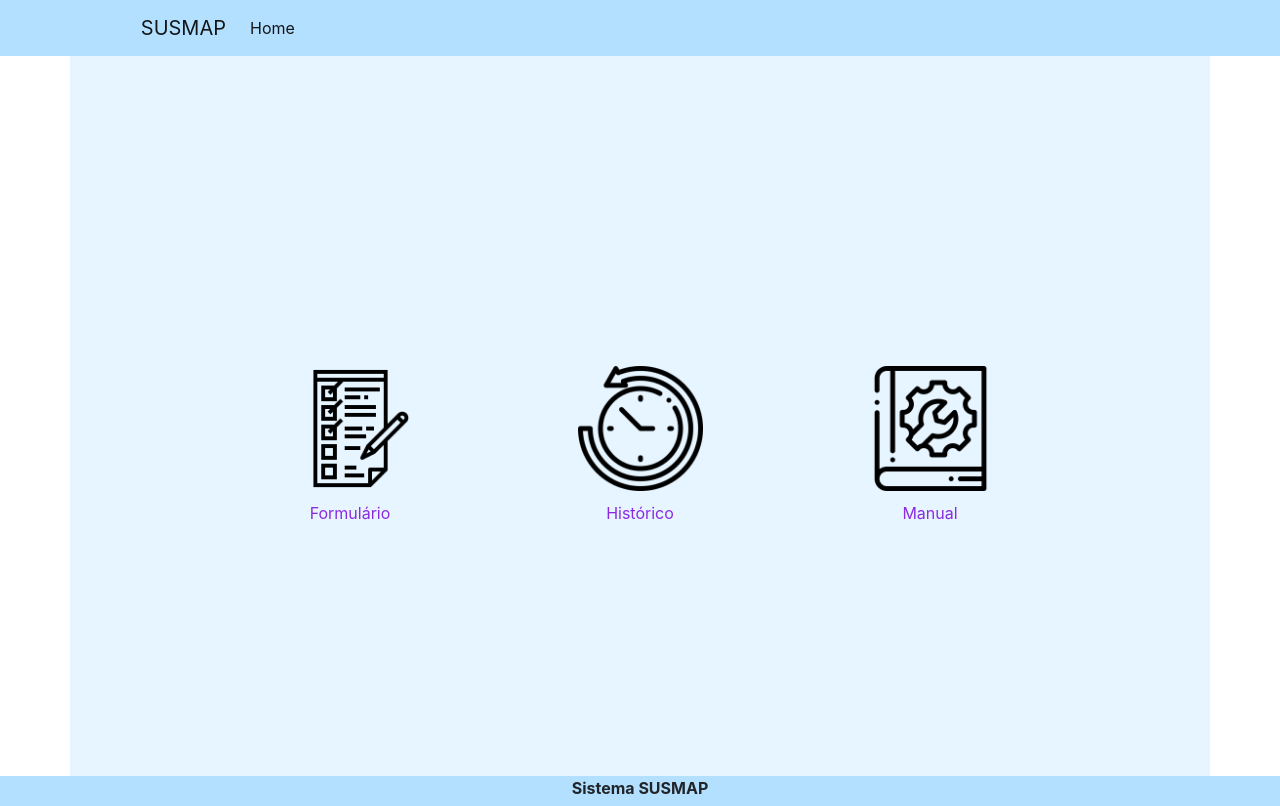
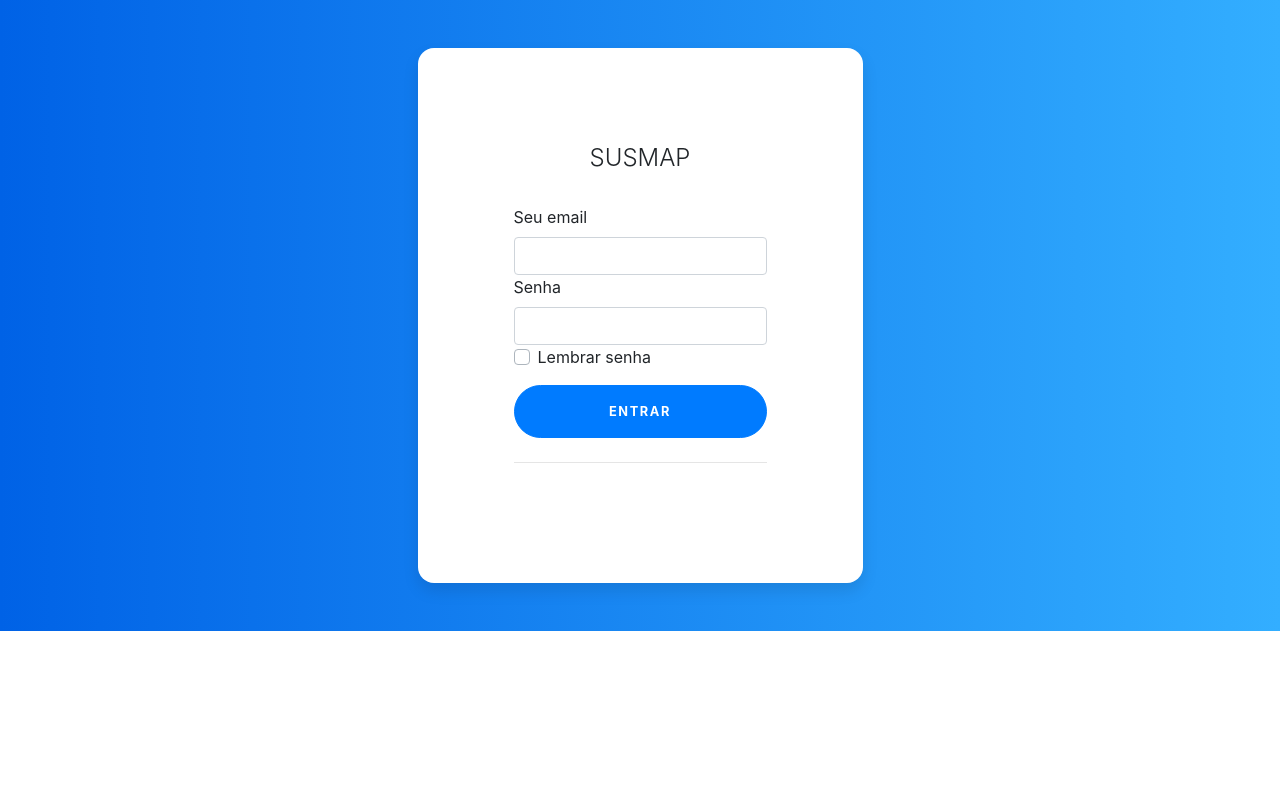
Before and after one commit to RoseGaldino/susmap, an Angular app: page / in a window 1280 px wide. Built offline with nearby package versions, Linux system fonts and the light colour scheme.

Commit message:
Foi criado a tela de Login.

```diff
--- a/src/app/app-routing.module.ts
+++ b/src/app/app-routing.module.ts
@@ -3,9 +3,11 @@ import { Routes, RouterModule } from '@angular/router';
 import {FormularioComponent} from './componentes/formulario/formulario.component';
 import { MenuComponent } from './componentes/menu/menu.component';
 import {UnidadeAtendimentoComponent} from './componentes/unidade-atendimento/unidade-atendimento.component';
+import {TelaLoginComponent} from './componentes/tela-login/tela-login.component'
 
 const routes: Routes = [
-  {path: '', component: MenuComponent},
+  {path: '', component: TelaLoginComponent},
+  {path: 'menu', component: MenuComponent},
   {path: 'formulario', component: FormularioComponent },
   {path: 'unidade-atendimento', component: UnidadeAtendimentoComponent }
 ];
--- a/src/app/app.component.html
+++ b/src/app/app.component.html
@@ -2,4 +2,4 @@
 <!-- <app-formulario></app-formulario> -->
 <app-cabecalho></app-cabecalho>
 <router-outlet></router-outlet>
-<app-rodape></app-rodape>
+<!--<app-rodape></app-rodape>-->
--- a/src/app/componentes/cabecalho/cabecalho.component.html
+++ b/src/app/componentes/cabecalho/cabecalho.component.html
@@ -1,4 +1,4 @@
-<nav class="navbar navbar-expand-lg navbar-light" style="background-color: #b3e0ff;">
+<nav  *ngIf="visualizarMenu()" class="navbar navbar-expand-lg navbar-light" style="background-color: #b3e0ff;">
     <a class="navbar-brand espaco" href="#" id="espaco">SUSMAP</a>
     <button class="navbar-toggler" type="button" data-toggle="collapse" data-target="#navbarNavAltMarkup" aria-controls="navbarNavAltMarkup" aria-expanded="false" aria-label="Toggle navigation">
       <span class="navbar-toggler-icon"></span>
--- a/src/app/componentes/cabecalho/cabecalho.component.ts
+++ b/src/app/componentes/cabecalho/cabecalho.component.ts
@@ -1,4 +1,5 @@
 import { Component, OnInit } from '@angular/core';
+import { Router } from '@angular/router';
 
 @Component({
   selector: 'app-cabecalho',
@@ -7,9 +8,20 @@ import { Component, OnInit } from '@angular/core';
 })
 export class CabecalhoComponent implements OnInit {
 
-  constructor() { }
+  constructor(private router: Router) { }
 
   ngOnInit() {
   }
 
+  visualizarMenu() {
+    if (this.router.url !== '/') {
+      console.log(this.router.url);
+      return true;
+    }
+    else {
+      console.log(this.router.url);
+      return false;
+    }
+  }
+
 }
--- a/src/app/componentes/menu/menu.component.html
+++ b/src/app/componentes/menu/menu.component.html
@@ -1,4 +1,3 @@
-<!-- <h1>SUSMAP</h1> -->
 <div class="container plano-externo">
   <div class="item item1">
     <a routerLink="/formulario" href="#" title="Clique para preencher o formulário">
--- a/src/app/componentes/menu/menu.component.ts
+++ b/src/app/componentes/menu/menu.component.ts
@@ -1,4 +1,6 @@
 import { Component, OnInit } from '@angular/core';
+import { Router } from '@angular/router';
+import { AuthService } from 'src/app/services/auth.service';
 
 @Component({
   selector: 'app-menu',
@@ -7,9 +9,14 @@ import { Component, OnInit } from '@angular/core';
 })
 export class MenuComponent implements OnInit {
 
-  constructor() { }
+  constructor(private authServices: AuthService) {
+
+   }
 
   ngOnInit() {
   }
 
+  visualizarMenu(){
+    return this.authServices.visualizarMenu();
+  };
 }
--- a/src/app/componentes/rodape/rodape.component.html
+++ b/src/app/componentes/rodape/rodape.component.html
@@ -1 +1 @@
-<footer class="rodape"><b>Sistema SUSMAP</b></footer>
+<footer *ngIf="visualizarMenu()" class="rodape"><b>Sistema SUSMAP</b></footer>
--- a/src/app/componentes/rodape/rodape.component.ts
+++ b/src/app/componentes/rodape/rodape.component.ts
@@ -1,4 +1,5 @@
 import { Component, OnInit } from '@angular/core';
+import { AuthService } from 'src/app/services/auth.service';
 
 @Component({
   selector: 'app-rodape',
@@ -7,9 +8,12 @@ import { Component, OnInit } from '@angular/core';
 })
 export class RodapeComponent implements OnInit {
 
-  constructor() { }
+  constructor(private authServices: AuthService) { }
 
   ngOnInit() {
   }
+  visualizarMenu(){
+    return this.authServices.visualizarMenu();
+  };
 
 }
--- a/src/app/componentes/tela-login/tela-login.component.css
+++ b/src/app/componentes/tela-login/tela-login.component.css
@@ -0,0 +1,34 @@
+.containerPrincipal {
+    background: #007bff;
+    background: linear-gradient(to right, #0062E6, #33AEFF);
+  }
+
+.card-signin {
+    border: 0;
+    border-radius: 1rem;
+    box-shadow: 0 0.5rem 1rem 0 rgba(0, 0, 0, 0.1);
+}
+
+.card-signin .card-title {
+    margin-bottom: 2rem;
+    font-weight: 300;
+    font-size: 1.5rem;
+}
+
+/*Altura do Card*/
+.card-signin .card-body {
+    padding: 6rem;
+}
+
+.form-signin {
+    width: 100%;
+}
+
+.form-signin .btn {
+    font-size: 80%;
+    border-radius: 5rem;
+    letter-spacing: .1rem;
+    font-weight: bold;
+    padding: 1rem;
+    transition: all 0.2s;
+}
--- a/src/app/componentes/tela-login/tela-login.component.html
+++ b/src/app/componentes/tela-login/tela-login.component.html
@@ -1 +1,63 @@
-<p>tela-login works!</p>
+<!--
+<div class="container plano-externo">
+    <div class="">
+      <a routerLink="/menu">
+        <button type="submit" class="btn btn-primary">Menu</button>
+      </a>
+    </div>
+    <span class="glyphicon glyphicon-search" aria-hidden="true"></span>
+</div>
+-->
+<!--<form>
+  <div class="container plano-externo">
+    <h1>SUSMAP</h1>
+  <div class="form-group">
+    <label for="exampleInputEmail1">Endereço de email</label>
+    <input type="email" class="form-control" id="exampleInputEmail1" aria-describedby="emailHelp" placeholder="Seu email">
+    <small id="emailHelp" class="form-text text-muted">Nunca vamos compartilhar seu email, com ninguém.</small>
+  </div>
+  <div class="form-group">
+    <label for="exampleInputPassword1">Senha</label>
+    <input type="password" class="form-control" id="exampleInputPassword1" placeholder="Senha">
+  </div>
+  <div class="form-group form-check">
+    <input type="checkbox" class="form-check-input" id="exampleCheck1">
+    <label class="form-check-label" for="exampleCheck1">Clique em mim</label>
+  </div>
+  <a routerLink="/menu">
+    <button type="submit" class="btn btn-primary">Enviar</button>
+  </a>
+  </div>
+</form>-->
+<div class="containerPrincipal">
+  <div class="container">
+    <div class="row">
+      <div class="col-sm-9 col-md-7 col-lg-5 mx-auto">
+        <div class="card card-signin my-5">
+          <div class="card-body">
+            <h5 class="card-title text-center">SUSMAP</h5>
+            <form class="form-signin">
+              <div class="">
+                  <label for="exampleInputEmail1">Seu email</label>
+                  <input type="email" class="form-control" id="exampleInputEmail1" aria-describedby="emailHelp" placeholder="">
+              </div>
+              <div class="">
+                  <label for="inputPassword">Senha</label>
+                <input type="password" id="inputPassword" class="form-control" placeholder="" required>
+              </div>
+
+              <div class="custom-control custom-checkbox mb-3">
+                <input type="checkbox" class="custom-control-input" id="customCheck1">
+                <label class="custom-control-label" for="customCheck1">Lembrar senha</label>
+              </div>
+              <a routerLink="/menu">
+                <button class="btn btn-lg btn-primary btn-block text-uppercase" type="submit">Entrar</button>
+              </a>
+              <hr class="my-4">
+            </form>
+          </div>
+        </div>
+      </div>
+    </div>
+  </div>
+</div>
--- /dev/null
+++ b/src/app/services/auth.service.ts
@@ -0,0 +1,21 @@
+import { Injectable } from '@angular/core';
+import { Router } from '@angular/router';
+
+@Injectable({
+  providedIn: 'root'
+})
+export class AuthService {
+
+  constructor(private router: Router) { }
+
+  visualizarMenu() {
+    if (this.router.url !== '/') {
+      console.log(this.router.url);
+      return true;
+    }
+    else {
+      console.log(this.router.url);
+      return true;
+    }
+  }
+}
```
Also changed, not shown: 1 other file (tests, documents, lock files or other folders).
